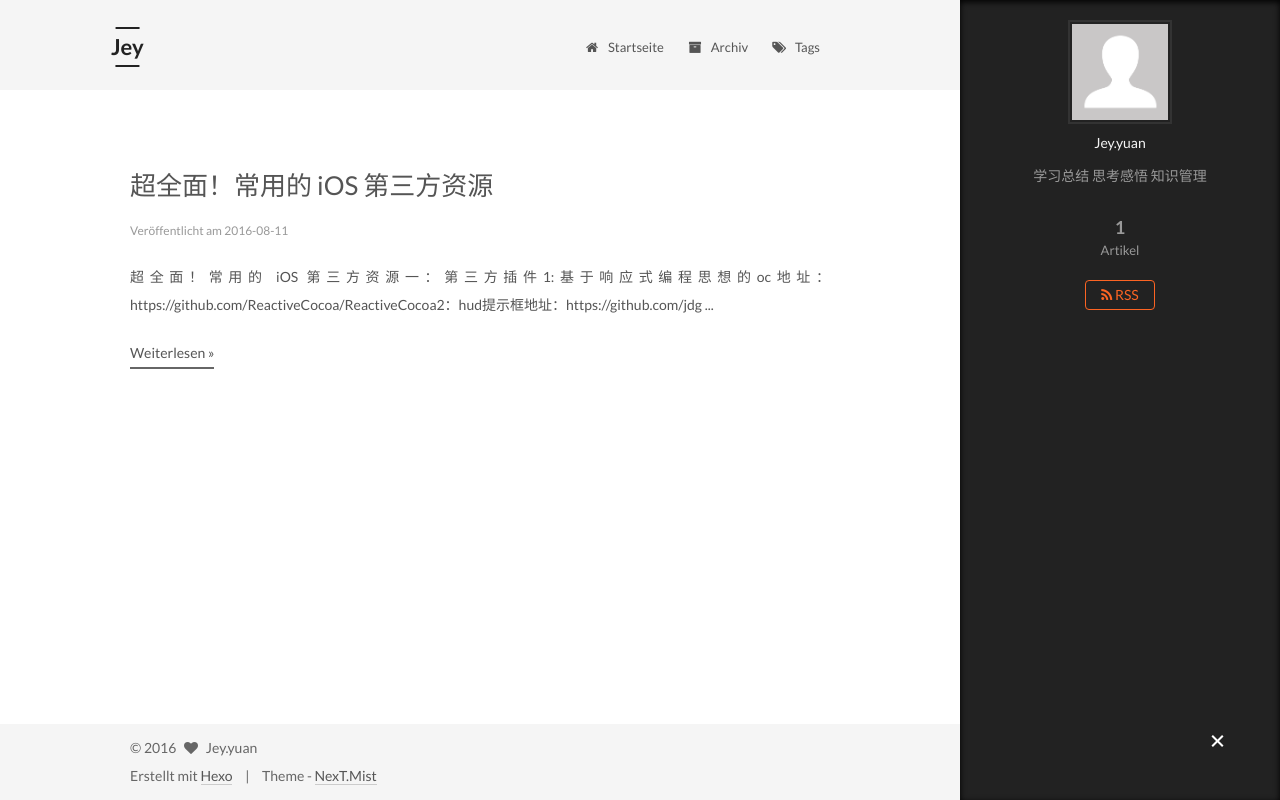
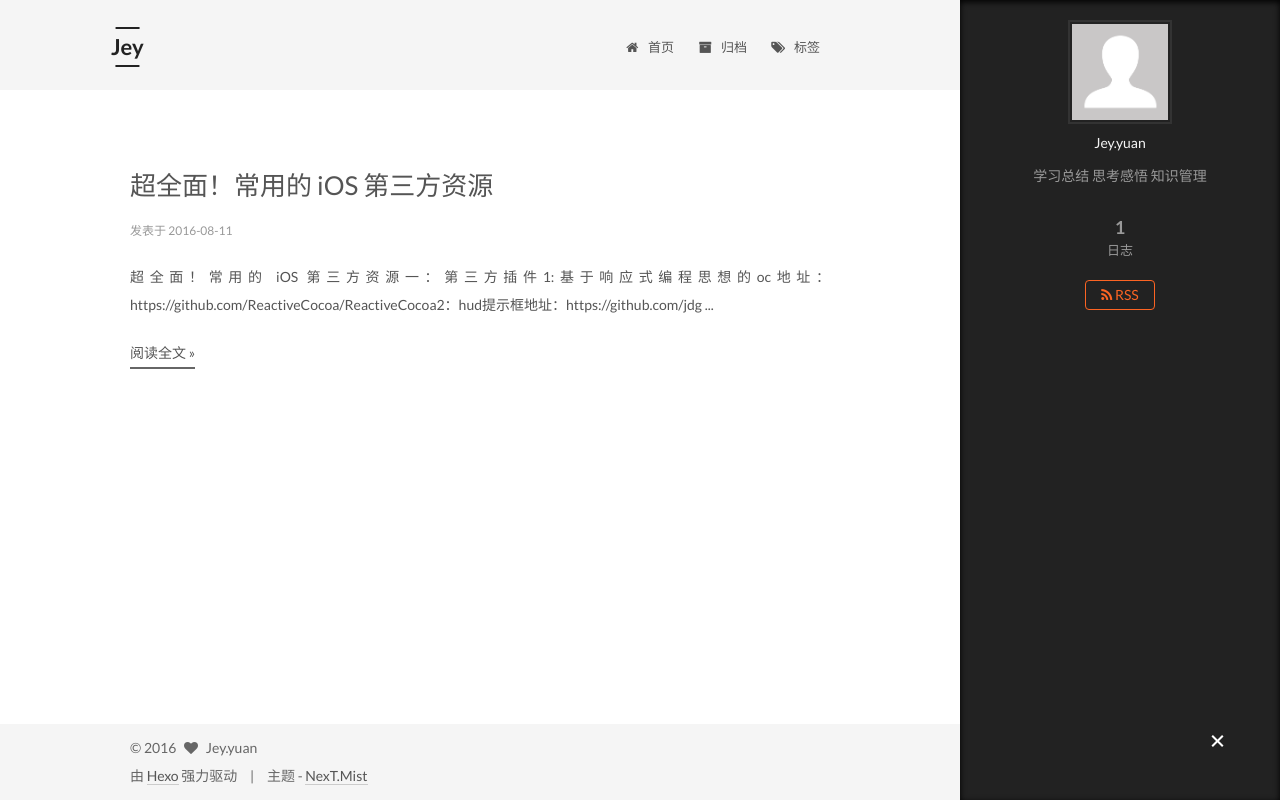
Before and after one commit to Jeyblogs/Jeyblogs.github.io, a plain HTML site: page index.html in a window 1280 px wide. Drawn offline with Linux system fonts and the light colour scheme.

Commit message:
Site updated: 2016-08-12 14:50:50

```diff
--- a/css/main.css
+++ b/css/main.css
@@ -1548,7 +1548,7 @@ pre .javascript .function {
   width: 4px;
   height: 4px;
   border-radius: 50%;
-  background: #73c781;
+  background: #fff;
 }
 .links-of-blogroll {
   font-size: 13px;
--- a/index.html
+++ b/index.html
@@ -107,7 +107,7 @@
     motion: true,
     duoshuo: {
       userId: 0,
-      author: 'Author'
+      author: '博主'
     }
   };
 </script>
@@ -115,7 +115,7 @@
   <title> Jey </title>
 </head>
 
-<body itemscope itemtype="http://schema.org/WebPage" lang="zh-CN">
+<body itemscope itemtype="http://schema.org/WebPage" lang="zh-Hans">
 
 
 
@@ -172,7 +172,7 @@
 
               <i class="menu-item-icon fa fa-fw fa-home"></i> <br />
 
-            Startseite
+            首页
           </a>
         </li>
 
@@ -182,7 +182,7 @@
 
               <i class="menu-item-icon fa fa-fw fa-archive"></i> <br />
 
-            Archiv
+            归档
           </a>
         </li>
 
@@ -192,7 +192,7 @@
 
               <i class="menu-item-icon fa fa-fw fa-tags"></i> <br />
 
-            Tags
+            标签
           </a>
         </li>
 
@@ -248,7 +248,7 @@
             <span class="post-meta-item-icon">
               <i class="fa fa-calendar-o"></i>
             </span>
-            <span class="post-meta-item-text">Veröffentlicht am</span>
+            <span class="post-meta-item-text">发表于</span>
             <time itemprop="dateCreated" datetime="2016-08-11T10:29:49+08:00" content="2016-08-11">
               2016-08-11
             </time>
@@ -284,7 +284,7 @@
 
           <div class="post-more-link text-center">
             <a class="btn" href="/2016/08/11/skosjkdjjd/#more" rel="contents">
-              Weiterlesen &raquo;
+              阅读全文 &raquo;
             </a>
           </div>
 
@@ -355,7 +355,7 @@
           <div class="site-state-item site-state-posts">
             <a href="/archives">
               <span class="site-state-item-count">1</span>
-              <span class="site-state-item-name">Artikel</span>
+              <span class="site-state-item-name">日志</span>
             </a>
           </div>
 
@@ -409,11 +409,11 @@
 </div>
 
 <div class="powered-by">
-  Erstellt mit  <a class="theme-link" href="http://hexo.io">Hexo</a>
+  由 <a class="theme-link" href="http://hexo.io">Hexo</a> 强力驱动
 </div>
 
 <div class="theme-info">
-  Theme -
+  主题 -
   <a class="theme-link" href="https://github.com/iissnan/hexo-theme-next">
     NexT.Mist
   </a>
```
Also changed, not shown: 2016/08/11/skosjkdjjd/index.html (+11 -11 lines), archives/2016/08/index.html (+10 -10 lines), archives/2016/index.html (+10 -10 lines), archives/index.html (+10 -10 lines), images/avatar.jpg (added).
